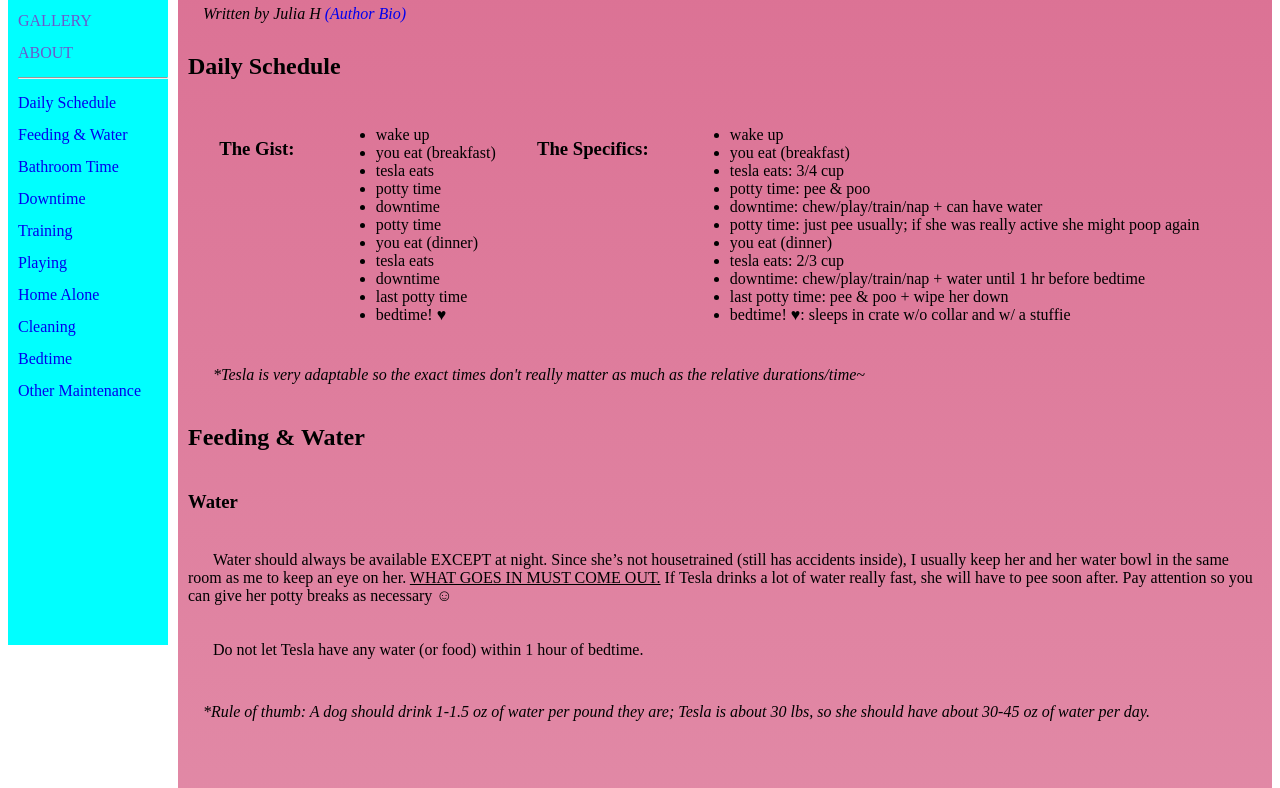
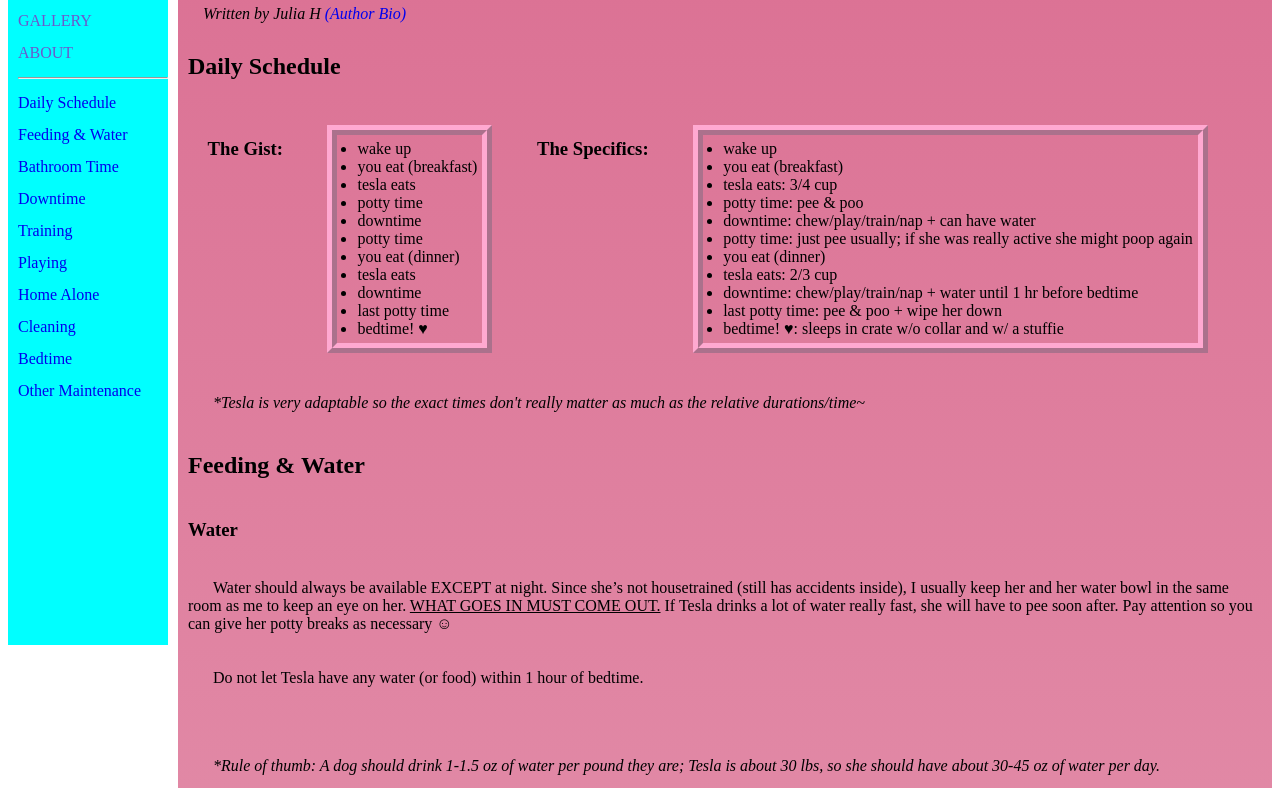
Before and after one commit to jhersheyy/tesla_bootswitdafurrr, a plain HTML site: page html_files/guide.html in a window 1280 px wide. Shown: the part 163-951 px from the top of the page. Drawn offline with Linux system fonts and the light colour scheme.

Commit message:
Changed an id to a class, minor content edits

```diff
--- a/html_files/guide.html
+++ b/html_files/guide.html
@@ -39,7 +39,7 @@
                     <h2>Daily Schedule</h2>
                     <div class="bicol">
                         <h3>The Gist:</h3>
-                        <ul id="sched">
+                        <ul class="sched">
                             <li>wake up</li>
                             <li>you eat (breakfast)</li>
                             <li>tesla eats</li>
@@ -53,7 +53,7 @@
                             <li>bedtime! &hearts;</li>
                         </ul>
                         <h3>The Specifics:</h3>
-                        <ul id="sched">
+                        <ul class="sched">
                             <li>wake up</li>
                             <li>you eat (breakfast)</li>
                             <li>tesla eats: 3/4 cup</li>
@@ -86,9 +86,9 @@
                     </p>
                     <p>Do not let Tesla have any water (or food) within 1 hour of bedtime.</p>
                         <br>
-                        <em class="manualindent">*Rule of thumb: A dog should drink 1-1.5 oz of water per pound they are;
+                        <p><em>*Rule of thumb: A dog should drink 1-1.5 oz of water per pound they are;
                             Tesla is about 30 lbs, so she should have about 30-45 oz of water per day.
-                        </em>
+                        </em></p>
                     </p>
                     <h3>Food</h3>
                     <p>
@@ -229,7 +229,7 @@
                             <li>Whatever man idk</li>
                         </ul>
                         <h4>With treats:</h4>
-                        <ul>
+                        <ul class="contained">
                             <li>Hide them around a room while she’s waiting
                                 somewhere and then say “okay” for her to go
                                 find them.
@@ -243,7 +243,7 @@
                             </li>
                         </ul>
                         <h4>Outside:</h4>
-                        <ul>
+                        <ul class= "contained">
                             <li>Use the pink leash and run around. If you want to
                                 bring toys out, the hard rubbery ones are preferable,
                                 so the plush ones don’t get dirty.
@@ -263,7 +263,7 @@
                     <p><strong>DO NOT LEAVE HER UNSUPERVISED IN HER PRONG (metal) COLLAR!!!! </strong>
                         Use the blue one- it still tightens if she pulls on her leash, but it leaves some space,
                         and can’t get caught on anything like her other collar can.
-                        <br>
+                        <br><br>
                         Always keep the red kong toy prepared, in case you need to go somewhere.
                         If you leave her in her crate, also be sure to leave a couple toys and at
                         least 1 thing for her to chew on (a bone/chew treat). Also leave her red kong
```
